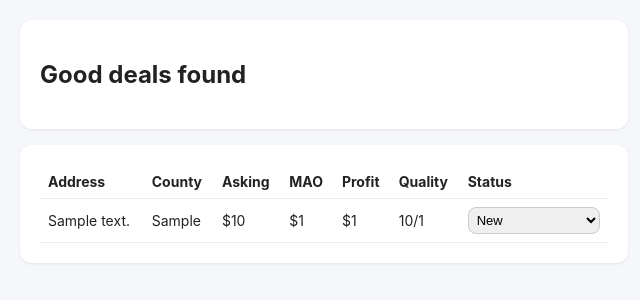
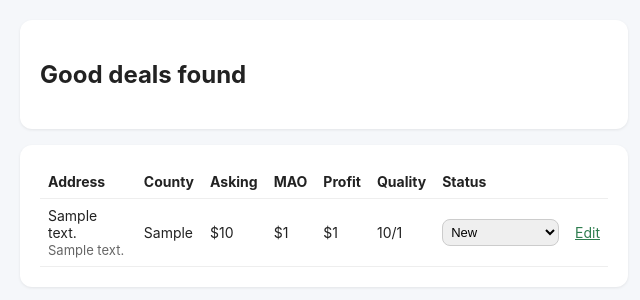
Before and after one commit to ceoace/Deal-finder, a Flask app: page /deals in a window 1280 px wide. Shown: the part 105-405 px from the top of the page, without its empty margins (316-956 px from the left). Run offline with Flask 3, Linux system fonts and the light colour scheme; tables that the repository leaves empty hold one stand-in row (values such as "Sample post").

Commit message:
Enhance deals table with edit links and address notes
Added a new column for 'Edit' links in the deals table and improved address display with notes.

```diff
--- a/templates/deals.html
+++ b/templates/deals.html
@@ -12,10 +12,10 @@
 {% else %}
 <div class="card">
     <table>
-        <tr><th>Address</th><th>County</th><th>Asking</th><th>MAO</th><th>Profit</th><th>Quality</th><th>Status</th></tr>
+        <tr><th>Address</th><th>County</th><th>Asking</th><th>MAO</th><th>Profit</th><th>Quality</th><th>Status</th><th></th></tr>
         {% for d in deals %}
         <tr>
-            <td>{{ d.address }}</td>
+            <td>{{ d.address }}{% if d.notes %}<br><span class="hint">{{ d.notes }}</span>{% endif %}</td>
             <td>{{ d.county or '—' }}</td>
             <td>${{ '{:,.0f}'.format(d.asking_price) if d.asking_price else '—' }}</td>
             <td>${{ '{:,.0f}'.format(d.mao) if d.mao else '—' }}</td>
@@ -31,6 +31,7 @@
                     </select>
                 </form>
             </td>
+            <td><a class="plain" href="{{ url_for('edit_lead', lead_id=d.id) }}">Edit</a></td>
         </tr>
         {% endfor %}
     </table>
```
